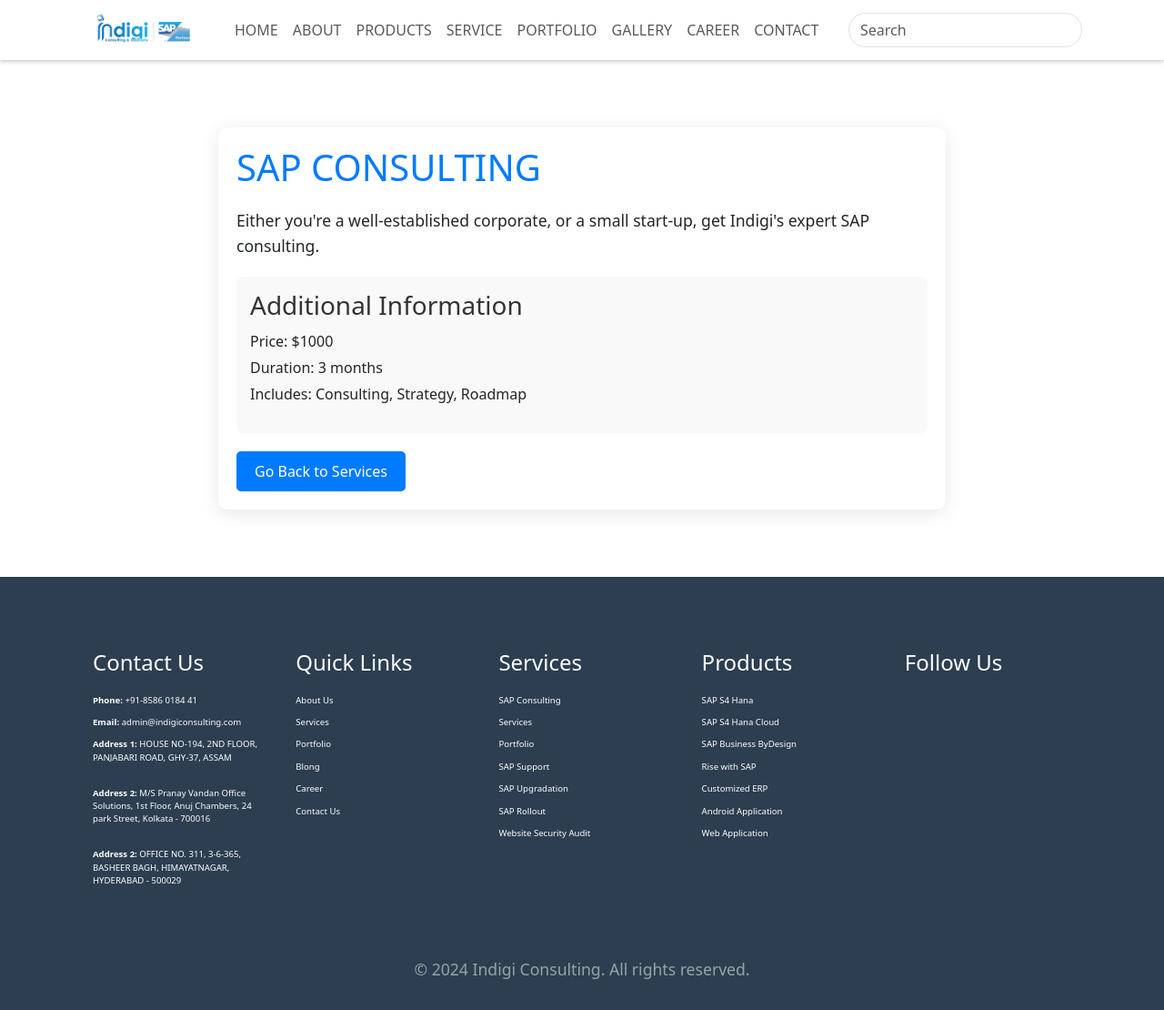
After one commit to nayanjyotigogoi/indigi_2024, a Laravel app: page /services/1 in a window 1280 px wide. The commit adds this page. Shown: the whole page at 91% size. Run offline with Laravel 8, Linux system fonts and the light colour scheme.

Commit message:
choose service page is added & UI is updated

```diff
--- a/app/Http/Controllers/ServiceController.php
+++ b/app/Http/Controllers/ServiceController.php
@@ -16,51 +16,61 @@
         // Or passing static data (for now)
         $services = [
             [
+                'id' => 1,
                 'icon' => '',
                 'title' => 'SAP CONSULTING',
                 'description' => "Either you're a well established corporate, or a small start-up, get Indigi's expert SAP consulting.",
             ],
             [
+                'id' => 2,
                 'icon' => 'images/icon2.png',
                 'title' => 'SAP IMPLEMENTATION',
                 'description' => 'Implementation of ERP helps integrate your workforce, business processes and data into a single system.',
             ],
             [
-                'icon' => 'images/icon3.png',
+                'id' => 3,
+                'icon' => 'images/services/SAP-Support.png',
                 'title' => 'SAP SUPPORT',
                 'description' => 'Our support projects can enable users to resolve issues related to transactions and functionals, direct users in using SAP transactions, resolve tickets and system issues.',
             ],
             [
+                'id' => 4,
                 'icon' => 'images/icon3.png',
                 'title' => 'SAP UPGRADATION',
                 'description' => 'If you believe so, SAP Upgradation is just the tool for you. We ensure success for your upgrades by understanding your current business scenarios.',
             ],
             [
+                'id' => 5,
                 'icon' => 'images/icon3.png',
                 'title' => 'SAP ROLLOUT',
                 'description' => 'A rollout project is extending of the current SAP system to a new location or a business type.',
             ],
             [
+                'id' => 6,
                 'icon' => 'images/icon3.png',
                 'title' => 'Business Process Automation',
                 'description' => 'A business interaction is a movement, or a bunch of exercises, used to achieve a particular hierarchical objective, for example, creating an item, absorbing new workers or welcoming on new clients.',
             ],
             [
+                'id' => 7,
                 'icon' => 'images/icon3.png',
                 'title' => 'Manpower Outsourcing',
                 'description' => 'Outsourcing is a training where an organization recruits or goes into a concurrence with an outside association or specialist co-op to play out specific tasks or works.',
             ],
             [
+                'id' => 8,
                 'icon' => 'images/icon3.png',
                 'title' => 'IoT',
                 'description' => 'IoT is an arrangement of interrelated figuring gadgets, mechanical and advanced machines, items, creatures or individuals that are furnished with exceptional identifiers (UIDs) and the capacity to move information over an organization without expecting human-to-human or human-to-PC communication',
             ],
             [
+                'id' => 9,
                 'icon' => 'images/icon3.png',
                 'title' => 'Tailored ERP',
                 'description' => 'Tailored ERP plays an important role for small and medium sized businesses. It helps to determine the performance of all the business processes of any small and medium sized organization.',
             ],
             [
+                'id' => 10,
                 'icon' => 'images/icon3.png',
                 'title' => ' website security audit',
                 'description' => 'Web security reviews recognize weaknesses in web resources. This shifts from static sites to the corporate foundations of all structures and sizes, intranet, online business, APIs.',
@@ -71,4 +81,114 @@
         return view('nav-bar.nav_service', ['services' => $services]);
 
     }
+
+        public function show($id)
+    {
+        // Define your static services array (same as in the index function)
+        $services = [
+            [
+                'id' => 1,
+                'icon' => 'images/icon1.png',
+                'title' => 'SAP CONSULTING',
+                'description' => "Either you're a well-established corporate, or a small start-up, get Indigi's expert SAP consulting.",
+                'price' => '$1000',
+                'duration' => '3 months',
+                'includes' => 'Consulting, Strategy, Roadmap',
+            ],
+            [
+                'id' => 2,
+                'icon' => 'images/icon2.png',
+                'title' => 'SAP IMPLEMENTATION',
+                'description' => 'Implementation of ERP helps integrate your workforce, business processes and data into a single system.',
+                'price' => '$5000',
+                'duration' => '6 months',
+                'includes' => 'Implementation, Support, Training',
+            ],
+            [
+                'id' => 3,
+                'icon' => 'images/icon3.png',
+                'title' => 'SAP SUPPORT',
+                'description' => 'Our support projects can enable users to resolve issues related to transactions and functionals.',
+                'price' => '$1500',
+                'duration' => 'Ongoing',
+                'includes' => 'Support, Ticket Resolution, User Guidance',
+            ],
+            [
+                'id' => 4,
+                'icon' => 'images/icon3.png',
+                'title' => 'SAP SUPPORT',
+                'description' => 'Our support projects can enable users to resolve issues related to transactions and functionals.',
+                'price' => '$1500',
+                'duration' => 'Ongoing',
+                'includes' => 'Support, Ticket Resolution, User Guidance',
+            ],
+            [
+                'id' => 5,
+                'icon' => 'images/icon3.png',
+                'title' => 'SAP SUPPORT',
+                'description' => 'Our support projects can enable users to resolve issues related to transactions and functionals.',
+                'price' => '$1500',
+                'duration' => 'Ongoing',
+                'includes' => 'Support, Ticket Resolution, User Guidance',
+            ],
+            [
+                'id' => 6,
+                'icon' => 'images/icon3.png',
+                'title' => 'SAP SUPPORT',
+                'description' => 'Our support projects can enable users to resolve issues related to transactions and functionals.',
+                'price' => '$1500',
+                'duration' => 'Ongoing',
+                'includes' => 'Support, Ticket Resolution, User Guidance',
+            ],
+            [
+                'id' => 7,
+                'icon' => 'images/icon3.png',
+                'title' => 'SAP SUPPORT',
+                'description' => 'Our support projects can enable users to resolve issues related to transactions and functionals.',
+                'price' => '$1500',
+                'duration' => 'Ongoing',
+                'includes' => 'Support, Ticket Resolution, User Guidance',
+            ],
+            [
+                'id' => 8,
+                'icon' => 'images/icon3.png',
+                'title' => 'SAP SUPPORT',
+                'description' => 'Our support projects can enable users to resolve issues related to transactions and functionals.',
+                'price' => '$1500',
+                'duration' => 'Ongoing',
+                'includes' => 'Support, Ticket Resolution, User Guidance',
+            ],
+            [
+                'id' => 9,
+                'icon' => 'images/icon3.png',
+                'title' => 'SAP SUPPORT',
+                'description' => 'Our support projects can enable users to resolve issues related to transactions and functionals.',
+                'price' => '$1500',
+                'duration' => 'Ongoing',
+                'includes' => 'Support, Ticket Resolution, User Guidance',
+            ],
+            [
+                'id' => 10,
+                'icon' => 'images/icon3.png',
+                'title' => 'SAP SUPPORT',
+                'description' => 'Our support projects can enable users to resolve issues related to transactions and functionals.',
+                'price' => '$1500',
+                'duration' => 'Ongoing',
+                'includes' => 'Support, Ticket Resolution, User Guidance',
+            ],
+            // Add more services with unique IDs and additional fields...
+        ];
+
+        // Find the service by its ID using firstWhere
+        $service = collect($services)->firstWhere('id', $id);
+
+        // If service is not found, return a 404 error
+        if (!$service) {
+            abort(404, 'Service not found');
+        }
+
+        // Return the view with the specific service details
+        return view('nav-bar.services.choose_service', ['service' => (object) $service]);
+    }
+
 }
--- a/resources/views/home_sections/navbar.blade.php
+++ b/resources/views/home_sections/navbar.blade.php
@@ -71,7 +71,7 @@
                     <a class="nav-link {{ Request::is('products') ? 'active' : '' }}" href="{{ route('products') }}">Products</a>
                 </li>
                 <li class="nav-item">
-                    <a class="nav-link {{ Request::is('services') ? 'active' : '' }}" href="{{ route('services') }}">Service</a>
+                    <a class="nav-link {{ Request::is('services') ? 'active' : '' }}" href="{{ route('services.index') }}">Service</a>
                 </li>
                 <li class="nav-item">
                     <a class="nav-link {{ Request::is('portfolio') ? 'active' : '' }}" href="{{ route('portfolio') }}">Portfolio</a>
--- a/resources/views/home_sections/services.blade.php
+++ b/resources/views/home_sections/services.blade.php
@@ -229,7 +229,7 @@
 
         <!-- Explore More Button -->
         <div class="text-center mt-5">
-            <a href="{{ route('services') }}" class="btn btn-primary">Explore More</a>
+            <a href="{{ route('services.index') }}" class="btn btn-primary">Explore More</a>
         </div>
     </div>
 </section>
--- a/resources/views/nav-bar/nav_about.blade.php
+++ b/resources/views/nav-bar/nav_about.blade.php
@@ -18,6 +18,7 @@
 
         /* Section: Why Us */
         .why-us {
+            border-radius: 20px;
             background: linear-gradient(135deg, #C4E1F6, #37AFE1);
             color: #fff;
             padding: 100px 20px;
@@ -76,6 +77,7 @@
 
         /* Section: Core Values - 3D Cuboid */
         .core-values-title {
+
             text-align: center;
             font-size: 2.5rem;
             font-weight: bold;
@@ -141,6 +143,8 @@
 
         /* Section: Our Journey - Timeline */
         .timeline-section {
+            margin-top: 30px;
+            border-radius: 30px;
             padding: 50px 20px;
             background-color: #f0f0f0;
             text-align: center;
@@ -248,6 +252,8 @@
 
         /* Section: Testimonials */
         .testimonials-section {
+            margin-top: 30px;
+            border-radius: 10px;
             padding: 50px 20px;
             background-color: #f0f0f0;
             text-align: center;
--- a/resources/views/nav-bar/nav_contact.blade.php
+++ b/resources/views/nav-bar/nav_contact.blade.php
@@ -47,7 +47,6 @@
             </form>
         </div>
     </section>
-@endsection
 
     <style>
         /* Contact Us Page Styles */
@@ -238,3 +237,4 @@
             });
         });
     </script>
+@endsection
--- a/resources/views/nav-bar/nav_gallery.blade.php
+++ b/resources/views/nav-bar/nav_gallery.blade.php
@@ -7,6 +7,7 @@
     }
 
     .gallery-section {
+        border-radius: 10px;
         padding: 60px 0;
         text-align: center;
         background-color: #f9f9f9;
--- a/resources/views/nav-bar/nav_portfolio.blade.php
+++ b/resources/views/nav-bar/nav_portfolio.blade.php
@@ -101,14 +101,12 @@
 .portfolio-caption {
             color: #ffffff;
             padding: 100px 20px;
-            height: 80vh;
-
+            min-height: 70vh;
+            border-radius: 20px;
     background: linear-gradient(135deg, #C4E1F6, #37AFE1);
     border-top: 1px solid #ddd;
-    border-radius: 0 0 12px 12px; /* Only round the bottom corners */
     text-align: center;
     font-size: 1.2rem;
-
     justify-content: center;
     align-items: center;
     }
--- a/resources/views/nav-bar/nav_products.blade.php
+++ b/resources/views/nav-bar/nav_products.blade.php
@@ -37,6 +37,8 @@
         }
 
         .scrollable {
+            margin-bottom: 10px;
+            border-radius: 10px;
             height: 60vh;
             background: linear-gradient(135deg, #C4E1F6, #37AFE1);
             align-items: center;
--- /dev/null
+++ b/resources/views/nav-bar/services/choose_service.blade.php
@@ -0,0 +1,101 @@
+@extends('layouts')
+
+@section('content')
+<div class="service-details-container">
+    <h1>{{ $service->title }}</h1>
+    <p>{{ $service->description }}</p>
+
+    <div class="additional-details">
+        <h3>Additional Information</h3>
+        <ul>
+            <li>Price: {{ $service->price }}</li>
+            <li>Duration: {{ $service->duration }}</li>
+            <li>Includes: {{ $service->includes }}</li>
+            <!-- You can add other relevant fields here -->
+        </ul>
+    </div>
+
+    <a href="{{ route('services.index') }}" class="back-button">Go Back to Services</a>
+</div>
+
+<!-- Custom styles for the service details page -->
+<style>
+    .service-details-container {
+        max-width: 800px;
+        margin: 50px auto;
+        padding: 20px;
+        background: #fff;
+        border-radius: 10px;
+        box-shadow: 0 4px 20px rgba(0, 0, 0, 0.1);
+        animation: fadeIn 1s ease-in-out;
+    }
+
+    h1 {
+        color: #007BFF;
+        margin-bottom: 20px;
+    }
+
+    p {
+        font-size: 1.1rem;
+        line-height: 1.6;
+        margin-bottom: 20px;
+    }
+
+    .additional-details {
+        background: #f9f9f9;
+        padding: 15px;
+        border-radius: 8px;
+        margin-bottom: 20px;
+    }
+
+    .additional-details h3 {
+        margin-bottom: 10px;
+        color: #333;
+    }
+
+    .additional-details ul {
+        list-style: none;
+        padding: 0;
+    }
+
+    .additional-details li {
+        margin-bottom: 5px;
+        font-size: 1rem;
+    }
+
+    .back-button {
+        display: inline-block;
+        padding: 10px 20px;
+        background: #007BFF;
+        color: white;
+        border-radius: 5px;
+        text-decoration: none;
+        transition: background-color 0.3s ease;
+    }
+
+    .back-button:hover {
+        background-color: #0056b3;
+    }
+
+    @keyframes fadeIn {
+        from {
+            opacity: 0;
+            transform: translateY(-20px);
+        }
+        to {
+            opacity: 1;
+            transform: translateY(0);
+        }
+    }
+</style>
+
+<!-- GSAP animation -->
+<script src="https://cdnjs.cloudflare.com/ajax/libs/gsap/3.11.5/gsap.min.js"></script>
+
+<script>
+    document.addEventListener("DOMContentLoaded", () => {
+        gsap.from(".service-details-container", {
+        });
+    });
+</script>
+@endsection
--- a/routes/web.php
+++ b/routes/web.php
@@ -40,19 +40,25 @@
     return view('nav-bar.nav_products');
 })->name('products');
 
-Route::get('/services', [ServiceController::class, 'index'])->name('services');
+//Route for services in the nav-bar.
+Route::get('/services', [ServiceController::class, 'index'])->name('services.index');
+Route::get('/services/{id}', [ServiceController::class, 'show'])->name('services.show');
 
+
+//Route for portfolio in the nav-bar.
 Route::get('/portfolio', [PortfolioController::class, 'view'])->name('portfolio');
 
-
+//Route for gallery in the nav-bar
 Route::get('/gallery', function () {
     return view('nav-bar\nav_gallery');
 })->name('gallery');
 
+//Route for Contact in the home-section
 Route::get('/contact', function () {
     return view('home_sections.contactus');
 })->name('contact');
 
+//Route for the career in the nav-bar
 Route::get('/career', function () {
     return view('nav-bar.nav_career');
 })->name('career');
@@ -62,10 +68,10 @@
 Route::post('/contact/submit', [ContactController::class, 'submitContactForm'])->name('contact.submit');
 
 
-//route for the apply now button.
+//route for the apply now button present at the career.
 Route::get('/apply-now', [ApplicationController::class, 'show']);
 
 Route::post('/submit-application', [ApplicationController::class, 'store'])->name('submit-application');
 
-//products learn-more.
+//products learn-more button.
 Route::get('/product/{id}', [ProductController::class, 'show'])->name('product.learn-more');
```
Also changed, not shown: resources/views/nav-bar/nav_career.blade.php (+7 -1 lines), resources/views/nav-bar/nav_service.blade.php (+141 -25 lines), public/images/services/SAP-Support.png (added). Lines whose indentation alone changed are shown as unchanged.
